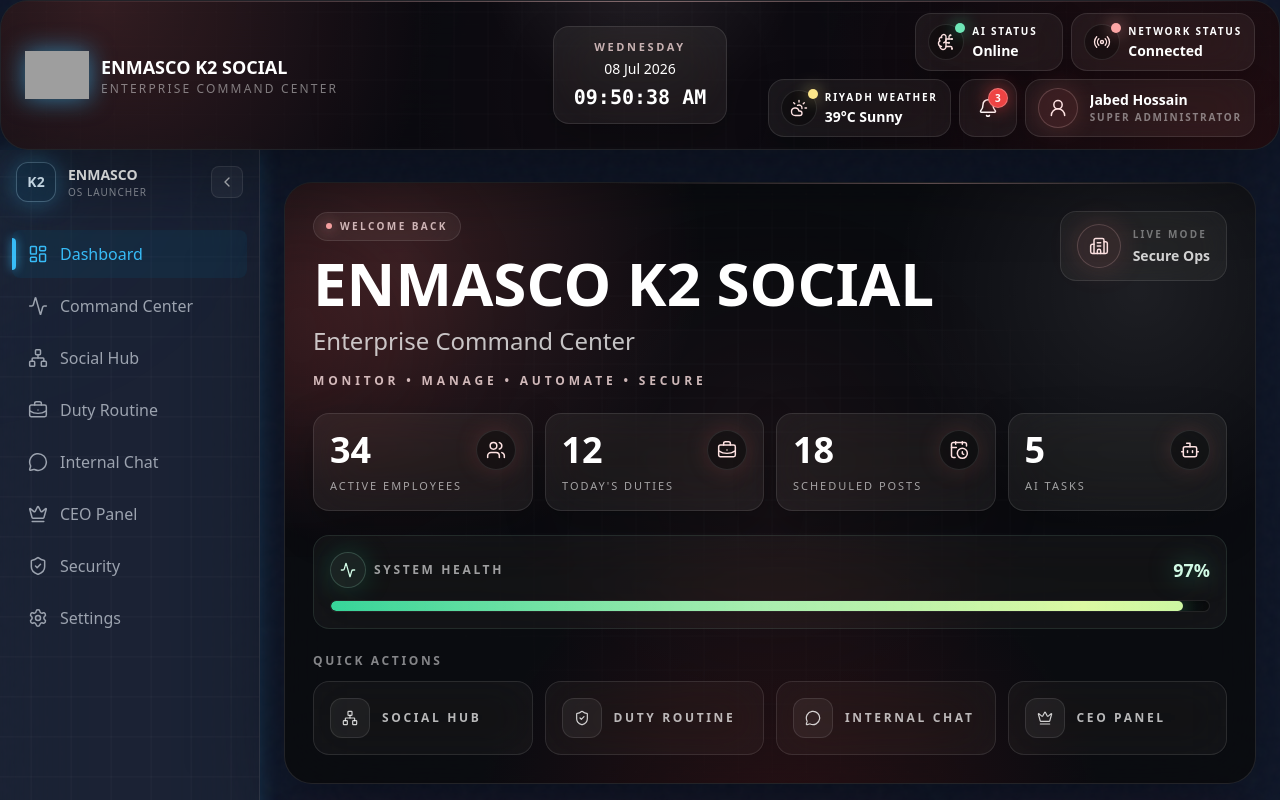
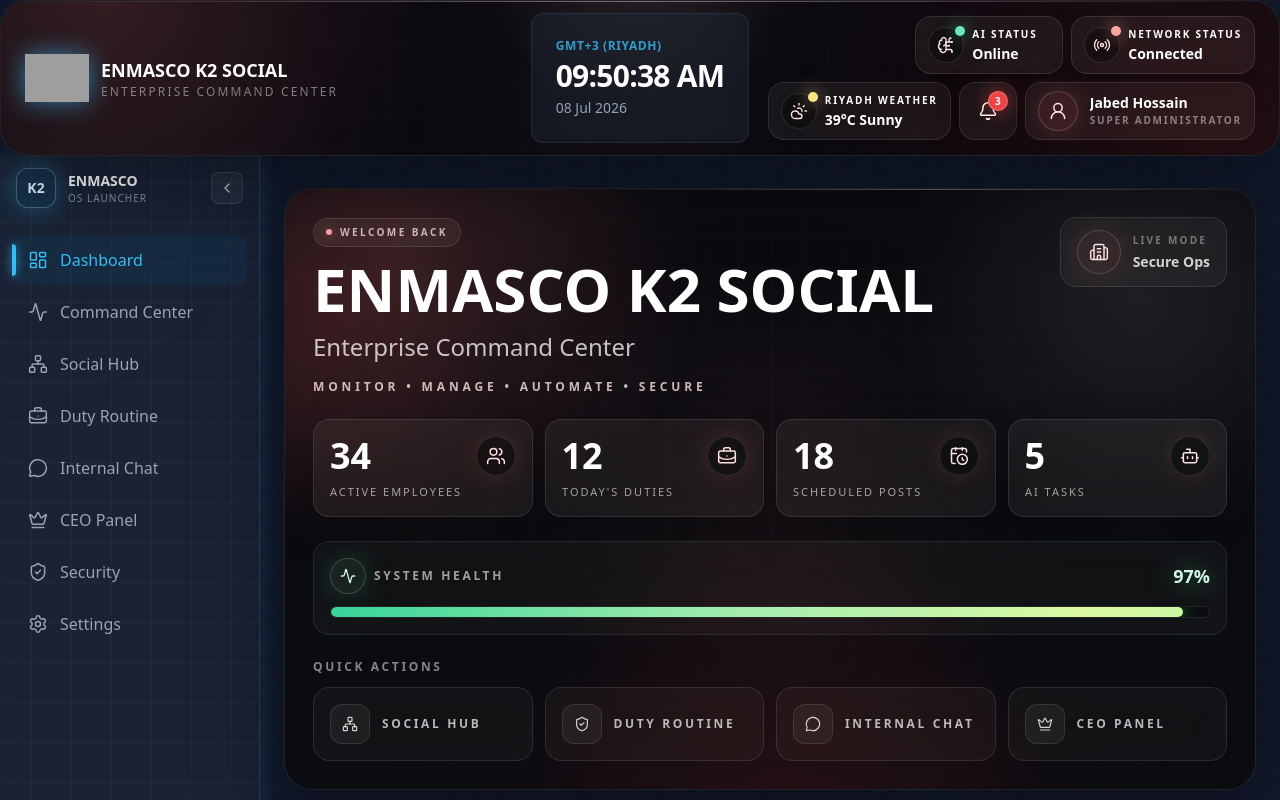
Before and after one commit to jabedbusiness10-art/enmasco-k2-social-hub, a Next.js app: page /dashboard in a window 1280 px wide. Shown: the top 800 px of the page. Built offline with nearby package versions, Linux system fonts and the light colour scheme; grey boxes are pictures that could not be loaded.

Commit message:
update topbar clock card style

```diff
--- a/components/layout/TopBar.tsx
+++ b/components/layout/TopBar.tsx
@@ -87,18 +87,18 @@ export default function EnterpriseTopNav({ className = "" }: EnterpriseTopNavPro
         </motion.div>
 
         <motion.div
-          whileHover={{ y: -2, scale: 1.01 }}
-          transition={{ duration: 0.25 }}
-          className="mx-auto w-full max-w-[250px] rounded-2xl border border-white/10 bg-white/[0.055] px-5 py-3 text-center shadow-[0_16px_42px_rgba(0,0,0,0.24)] backdrop-blur-xl transition-all duration-300 hover:border-red-200/30 hover:bg-white/[0.075] hover:shadow-[0_0_34px_rgba(248,113,113,0.18)]"
+          whileHover={{ scale: 1.02, y: -4 }}
+          transition={{ duration: 0.3, ease: "easeOut" }}
+          className="flex flex-col justify-center p-6 bg-slate-800/50 border border-slate-700/50 rounded-xl backdrop-blur-sm"
         >
-          <div className="text-[11px] font-semibold uppercase tracking-[0.24em] text-red-100/75">
-            {clock.day}
+          <div className="text-sky-400/80 text-xs font-bold tracking-wider uppercase mb-1">
+            GMT+3 (Riyadh)
           </div>
-          <div className="mt-1 text-sm font-medium text-white/62">
+          <div className="text-3xl font-bold text-white tracking-tight mb-1">
+            {clock.time}
+          </div>
+          <div className="text-slate-400 text-sm font-medium">
             {clock.calendarDate}
-          </div>
-          <div className="mt-1 font-mono text-lg font-semibold leading-none text-white tabular-nums tracking-normal sm:text-xl">
-            {clock.time}
           </div>
         </motion.div>
 
```
